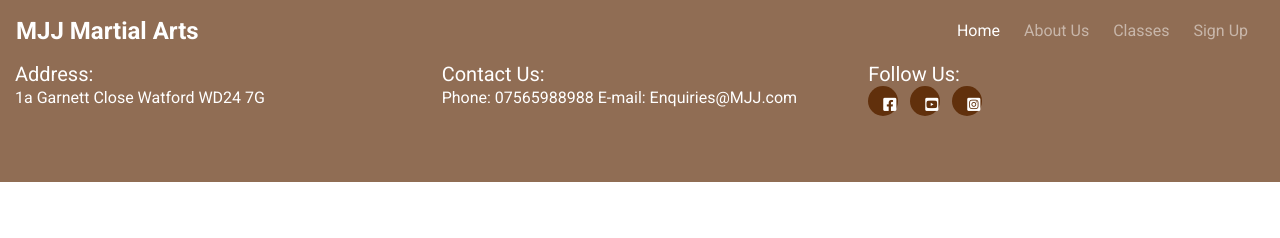
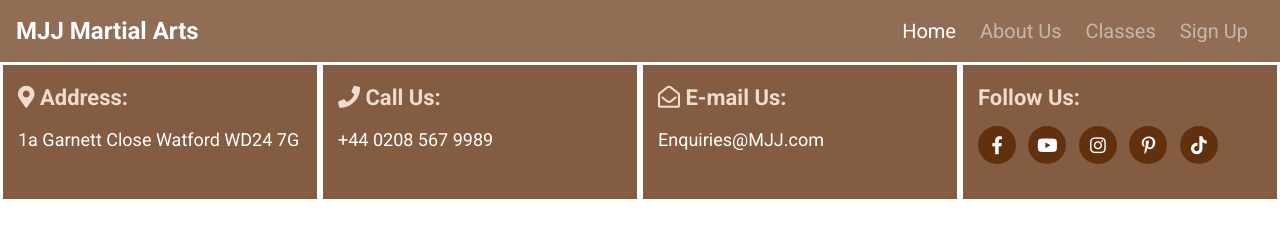
Before and after one commit to MoHack21/Mo-Gym-MS1, a plain HTML site: page index.html in a window 1280 px wide. Drawn offline with nearby package versions, Linux system fonts and the light colour scheme.

Commit message:
added icons to footer and styled

```diff
--- a/assets/css/style.css
+++ b/assets/css/style.css
@@ -5,6 +5,7 @@
 
 body {
     font-family: 'Roboto', sans-serif;
+    font-size: 20px;
 }
 
 .inline-block{
@@ -28,42 +29,61 @@ body {
 
 
 
+
 /*------------------------------- Footer */
 
 .footer-sub-heading {
-    margin:0;
+    margin-bottom: 15px;
     font-family: 'Roboto', sans-serif;
-    font-weight: 400;
-    color: #fff;
+    font-weight: 600;
+    color: rgb(240, 220, 206);;
+    font-size: 22px;
+
 }
 
 footer{
-    background-color: rgba(97, 48, 12, 0.7);
+    background-color: rgba(97, 47, 12, 0.781);
     color: #fff;
     min-height: 120px;
     margin: 0;
 
+
 }
 
 .social-links {
-    padding-bottom: 10px;
+    padding: 0;
+    margin: 0;
+
 }
 
 
 
 .social-links li a i{
     color: #fff;
-    width: 25px;
-    height: 25px;
-    padding: 15px;
-    font-size: 15px;
-    line-height: 7px;
+    width: 38px;
+    height: 38px;
+    padding-top: 18px;
+    font-size: 18px;
+    line-height: 2px;
     text-align: center;
     border-radius: 50%;
     background: rgba(97, 48, 12);
-
+    transition: all 0.35s ease-in-out;
+    -moz-transition: all 0.35s ease-in-out;
+    -webkit-transition: all 0.35s ease-in-out;
+    -o-transition: all 0.35s ease-in-out;
 }
 
 .social-links li a i:hover{
-    background: rgba(97, 48, 12, 0.7);
+    background: rgba(241, 184, 142, 0.7);
 }
+
+.footer-box {
+    border: #fff solid 3px;
+    height: 140px;
+    padding-top: 20px;
+}
+
+.footer-box {
+    font-size: 18px;
+}
--- a/index.html
+++ b/index.html
@@ -23,7 +23,7 @@
             aria-controls="navbarNavDropdown" aria-expanded="false" aria-label="Toggle navigation">
         <span class="navbar-toggler-icon"></span></button>
             <div class="collapse navbar-collapse" id="navbarNavDropdown">
-                <ul class="navbar-nav ml-auto">
+                <ul class="navbar-nav ml-auto nav-list">
                     <li class="active nav-item mr-2"><a class="nav-link" href="">Home</a></li>
                     <li class="nav-item mr-2"><a class="nav-link" href="about.html">About Us</a></li>
                     <li class="nav-item mr-2"><a class="nav-link" href="">Classes</a></li>
@@ -47,42 +47,56 @@
 
     <!-----Footer----->
     <footer>
-    <div class="container-fluid">
+    <div id="footer-info" class="container-fluid">
         <div class="row">
-            <div class="col-sm-4">
-                <h5 class="footer-sub-heading">Address:</h5>
+            <div class="col-sm-3 footer-box" >
+                <h5 class="footer-sub-heading"><i class="fas fa-map-marker-alt"></i> Address:</h5>
                 <p class="inline-block">
                     1a Garnett Close
                     Watford
                     WD24 7G
                 </p>
             </div>
-            <div class="col-sm-4">
-                <h5 class="footer-sub-heading">Contact Us:</h5>
+            <div class="col-sm-3 footer-box">
+                <h5 class="footer-sub-heading"><i class="fas fa-phone"></i> Call Us:</h5>
                 <p class="inline-block">
-                    Phone:
-                    07565988988
-                    E-mail:
+                    +44 0208 567 9989
+                </p>
+            </div>
+            <div class="col-sm-3 footer-box">
+                <h5 class="footer-sub-heading"><i class="far fa-envelope-open"></i> E-mail Us:</h5>
+                <p class="inline-block">
                     Enquiries@MJJ.com
                 </p>
             </div>
-            <div class="col-sm-4">
+            <div class="col-sm-3 footer-box">
                 <h5 class="footer-sub-heading">Follow Us:</h5>
                 <ul class="list-inline social-links">
                     <li class="list-inline-item">
                         <a target="_blank" href="#">
-                            <i class="fab fa-facebook-square"></i>
+                            <i class="fab fa-facebook-f"></i>
                         </a>
                     </li>
                     <li class="list-inline-item">
                         <a target="_blank" href="#">
-                            <i class="fab fa-youtube-square"></i>
+                            <i class="fab fa-youtube"></i>
                         </a>
                     </li>
                     <li class="list-inline-item">
                         <a target="_blank" href="#">
-                            <i class="fab fa-instagram-square"></i>
+                            <i class="fab fa-instagram"></i>
                         </a>
+                    </li>
+                        <li class="list-inline-item">
+                            <a target="_blank" href="#">
+                                <i class="fab fa-pinterest-p"></i>
+                            </a>
+                        </li>
+                        <li class="list-inline-item">
+                            <a target="_blank" href="#">
+                                <i class="fab fa-tiktok"></i>
+                            </a>
+                        </li>
                     </li>
                 </ul>
             </div>
```
